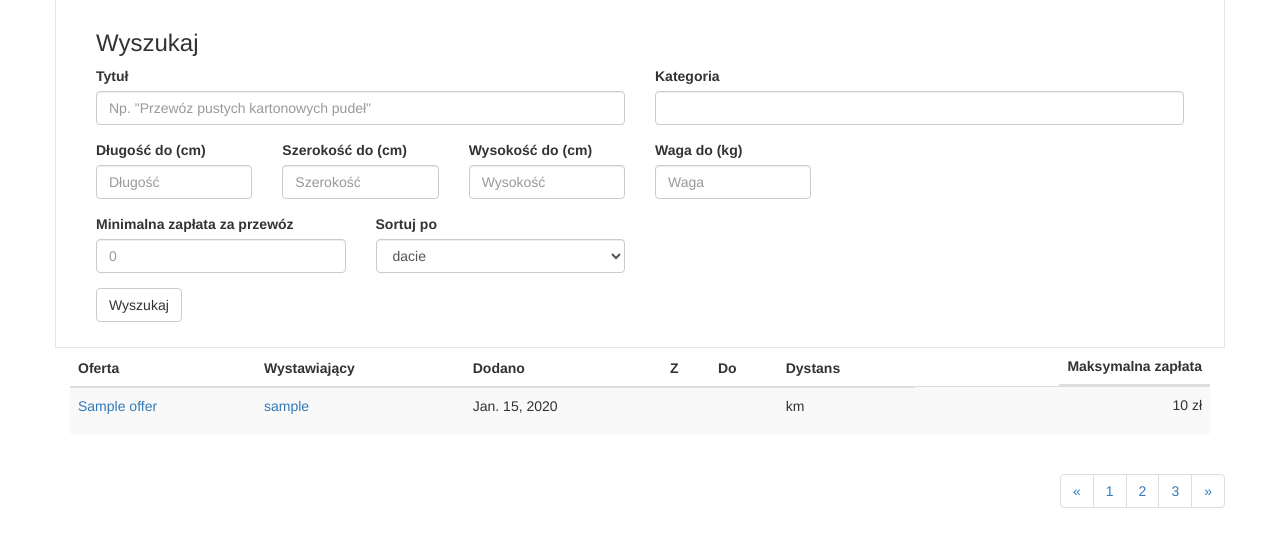
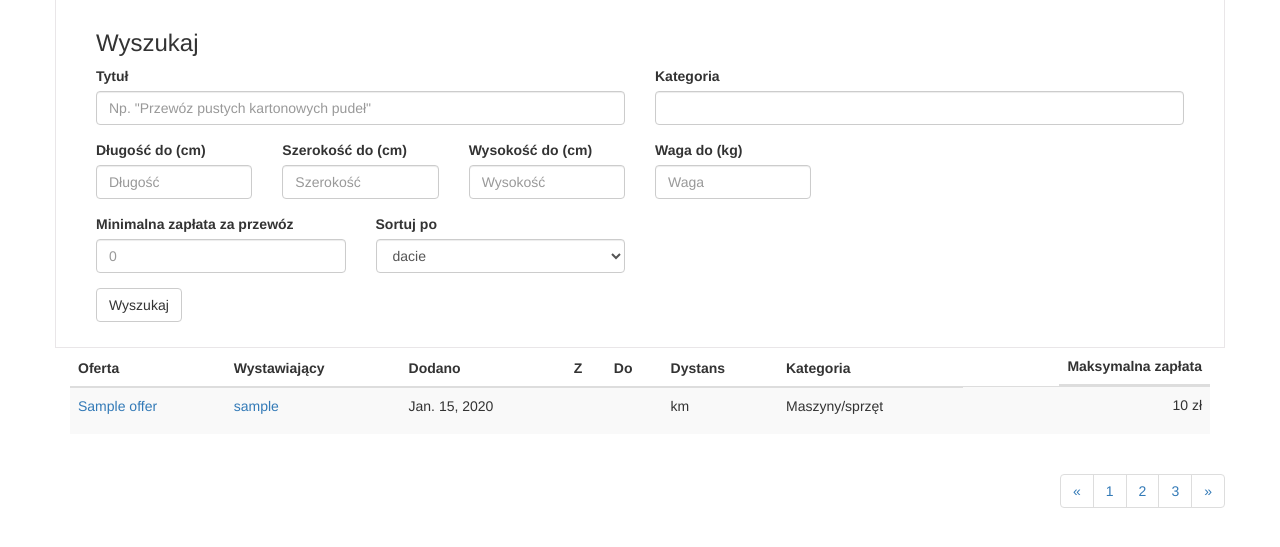
Before and after one commit to WaltonSimons/Transport, a Django app: page /browse/ in a window 1280 px wide. Shown: the part 72-619 px from the top of the page. Run offline with Django 3.2, Linux system fonts and the light colour scheme; data comes from the database, SQL or seed files in the repository; tables that the repository leaves empty hold one stand-in row (values such as "Sample post"); some libraries are stand-ins or nearby versions.

Commit message:
Category added in offer list.

```diff
--- a/templates/offerslist.html
+++ b/templates/offerslist.html
@@ -102,6 +102,7 @@
                     <th>Z</th>
                     <th>Do</th>
                     <th>Dystans</th>
+                    <th>Kategoria</th>
                     <th class="pull-right">Maksymalna zapłata</th>
                 </tr>
                 </thead>
@@ -114,6 +115,7 @@
                         <td><p>{{ offer.start_location.name }}</p></td>
                         <td><p>{{ offer.end_location.name }}</p></td>
                         <td><p>{{ offer.get_distance }} km</p></td>
+                        <td><p>{{ offer.category.name }}</p></td>
                         <td><p class="pull-right">{{ offer.price_cap }} zł</p></td>
                     </tr>
                 {% endfor %}
```
